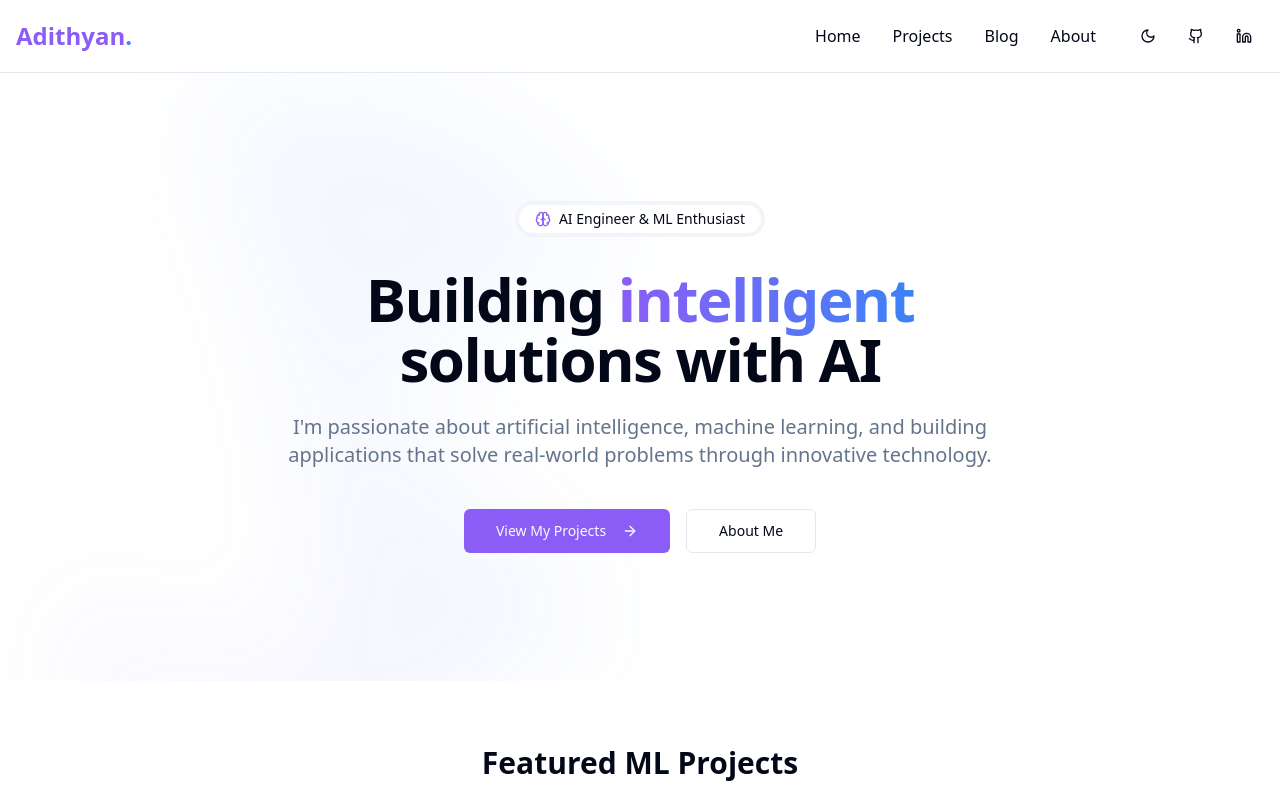
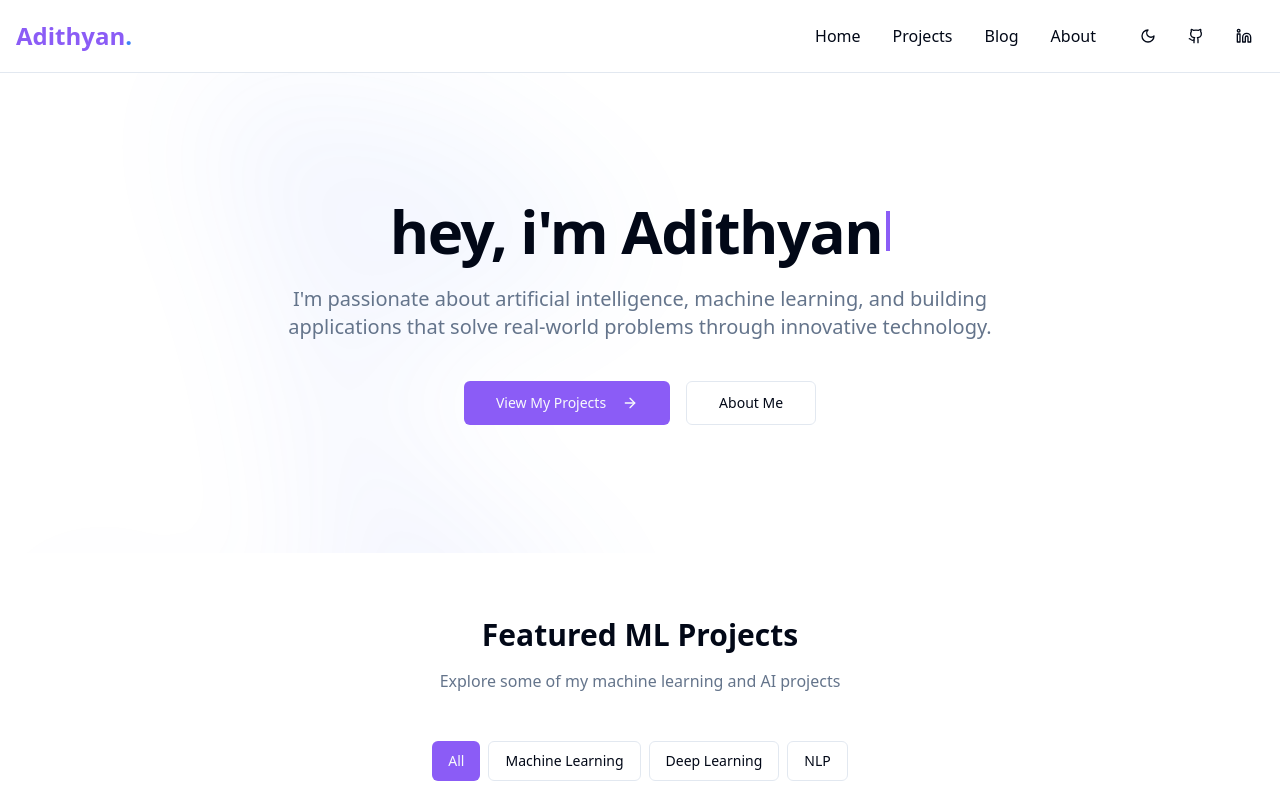
Before and after one commit to Adithyan-cb/code-neuron-showcase, a React (Vite) app: page / in a window 1280 px wide. Shown: the top 800 px of the page. Built offline with nearby package versions, Linux system fonts and the light colour scheme.

Commit message:
Refactor: Update home page tagline
Remove the "AI engineer & ML enthusiast" text and change the tagline to "hey , i'm Adithyan". Also, add a typing animation to the tagline.

```diff
--- a/src/components/home/Hero.tsx
+++ b/src/components/home/Hero.tsx
@@ -1,9 +1,32 @@
 
 import { Button } from "@/components/ui/button";
-import { ArrowRight, Brain } from "lucide-react";
+import { ArrowRight } from "lucide-react";
 import { Link } from "react-router-dom";
+import { useEffect, useState } from "react";
 
 const Hero = () => {
+  const [text, setText] = useState("");
+  const [isTyping, setIsTyping] = useState(true);
+  const fullText = "hey, i'm Adithyan";
+
+  useEffect(() => {
+    if (isTyping) {
+      if (text.length < fullText.length) {
+        const timeout = setTimeout(() => {
+          setText(fullText.slice(0, text.length + 1));
+        }, 100);
+        return () => clearTimeout(timeout);
+      } else {
+        setIsTyping(false);
+        const timeout = setTimeout(() => {
+          setIsTyping(true);
+          setText("");
+        }, 3000);
+        return () => clearTimeout(timeout);
+      }
+    }
+  }, [text, isTyping]);
+
   return (
     <div className="relative overflow-hidden py-24 sm:py-32">
       {/* Background decorative elements */}
@@ -20,15 +43,9 @@ const Hero = () => {
 
       <div className="container mx-auto px-4">
         <div className="max-w-3xl mx-auto text-center">
-          <div className="inline-flex items-center justify-center p-1 bg-muted rounded-full mb-8 animate-fade-in">
-            <div className="flex items-center space-x-2 px-4 py-1 bg-background rounded-full">
-              <Brain className="h-4 w-4 text-ai-purple" />
-              <span className="text-sm font-medium">AI Engineer & ML Enthusiast</span>
-            </div>
-          </div>
-
-          <h1 className="text-4xl md:text-6xl font-extrabold tracking-tight mb-6 animate-fade-in" style={{ animationDelay: "100ms" }}>
-            Building <span className="text-transparent bg-clip-text bg-gradient-to-r from-ai-purple to-ai-blue animate-pulse-slow">intelligent</span> solutions with AI
+          <h1 className="text-4xl md:text-6xl font-extrabold tracking-tight mb-6 animate-fade-in flex items-center justify-center" style={{ animationDelay: "100ms" }}>
+            <span>{text}</span>
+            <span className="ml-1 w-1 h-10 bg-ai-purple inline-block animate-pulse"></span>
           </h1>
 
           <p className="text-xl text-muted-foreground mb-10 animate-fade-in" style={{ animationDelay: "200ms" }}>
```
